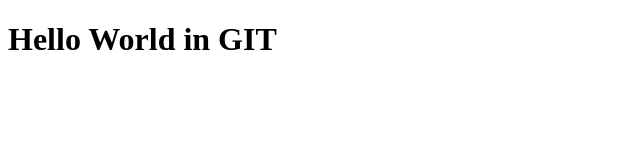
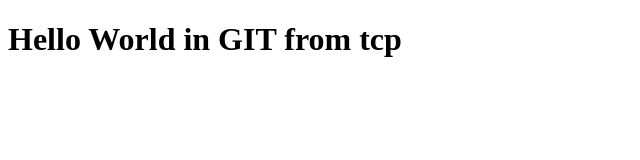
Before and after one commit to deeppatelsp95/webapp, a plain HTML site: page index.html in a window 1280 px wide. Shown: the whole page, without its empty margins (0-640 px from the left). Drawn offline with Linux system fonts and the light colour scheme.

Commit message:
made some change

```diff
--- a/index.html
+++ b/index.html
@@ -6,6 +6,6 @@
     <title>Home</title>
 </head>
 <body>
-    <h1>Hello World in GIT</h1>
+    <h1>Hello World in GIT from tcp</h1>
 </body>
 </html>
```
